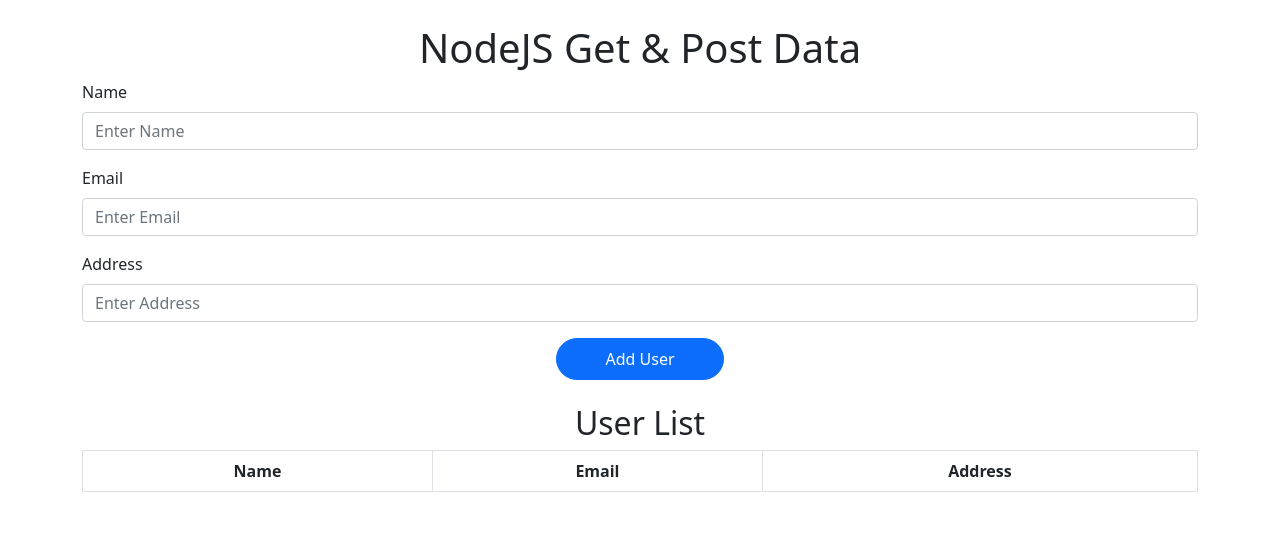
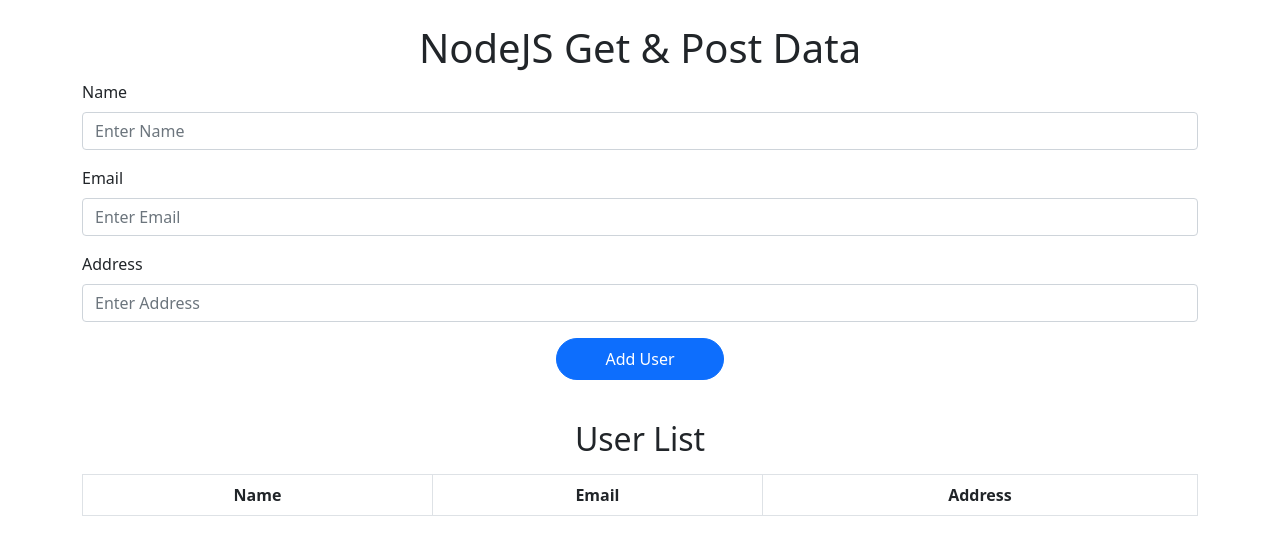
Before and after one commit to hamzailyas24/First-NodeJS-App, a plain HTML site: page index.html in a window 1280 px wide. Drawn offline with nearby package versions, Linux system fonts and the light colour scheme; no server answers.

Commit message:
Margin Added in Table

```diff
--- a/index.html
+++ b/index.html
@@ -65,7 +65,7 @@
 
             <div class="col-md-12">
 
-                <h2 class="text-center"> User List </h2>
+                <h2 class="text-center my-3"> User List </h2>
 
                 <div class="table-responsive">
 
```
